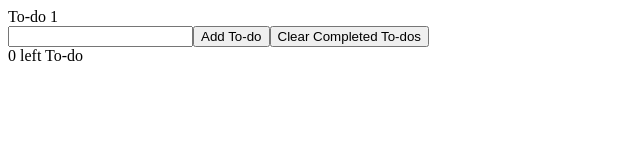
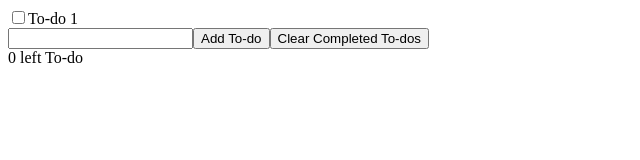
Before and after one commit to EvaRoets/intro-react, a React (Create React App) app: page / in a window 1280 px wide. Shown: the top 160 px of the page, without its empty margins (0-640 px from the left). Built offline with nearby package versions, Linux system fonts and the light colour scheme.

Commit message:
Add unchecked checkbox before to-do

```diff
--- a/src/Todo.js
+++ b/src/Todo.js
@@ -3,7 +3,11 @@ import React from "react";
 export default function Todo ({ todo }) {
     return (
         <div>
-            {todo.name}
+            <label>
+                <input type="checkbox" checked={todo.complete}/>
+                {todo.name}
+            </label>
+
         </div>
 
 
```
